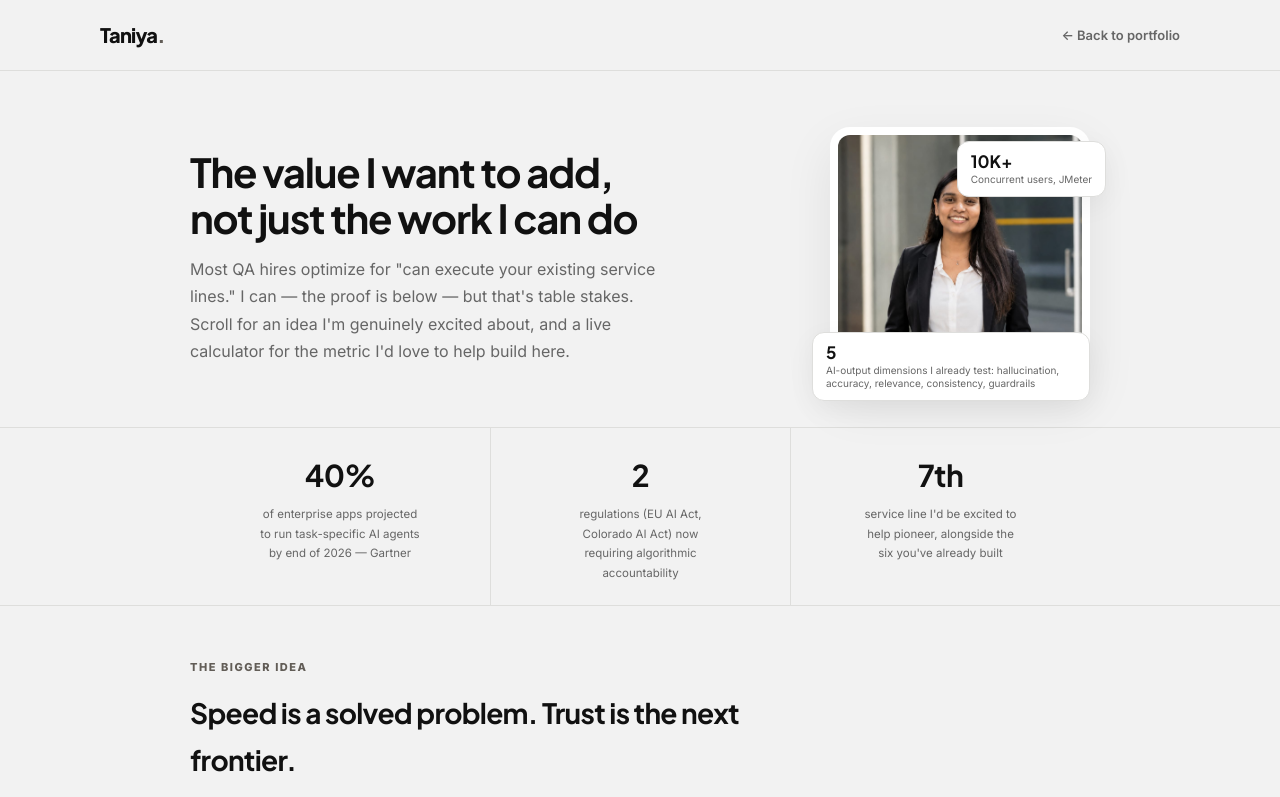
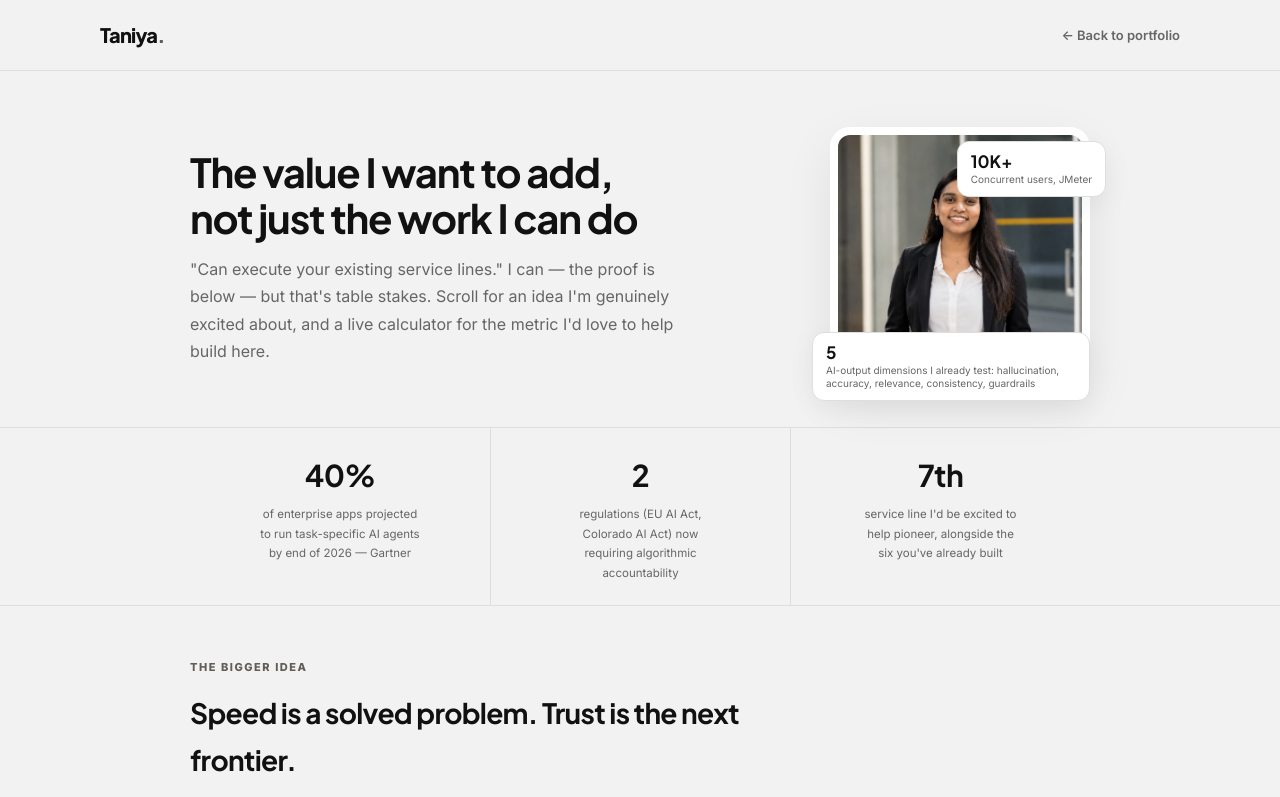
Before and after one commit to taniyavishwakarma/web, a plain HTML site: page sdet-tech.html in a window 1280 px wide. Shown: the top 797 px of the page. Drawn offline with Linux system fonts and the light colour scheme.

Commit message:
Fix wording in hero section of sdet-tech.html

```diff
--- a/sdet-tech.html
+++ b/sdet-tech.html
@@ -239,7 +239,7 @@ input[type=range]::-moz-range-thumb{width:18px;height:18px;border-radius:50%;bac
         <div>
           <h1 class="doc-title">The value I want to add, not just the work I can do</h1>
           <p class="doc-sub">
-            Most QA hires optimize for "can execute your existing service lines." I can — the proof is
+            "Can execute your existing service lines." I can — the proof is
             below — but that's table stakes. Scroll for an idea I'm genuinely excited about, and a live
             calculator for the metric I'd love to help build here.
           </p>
```
